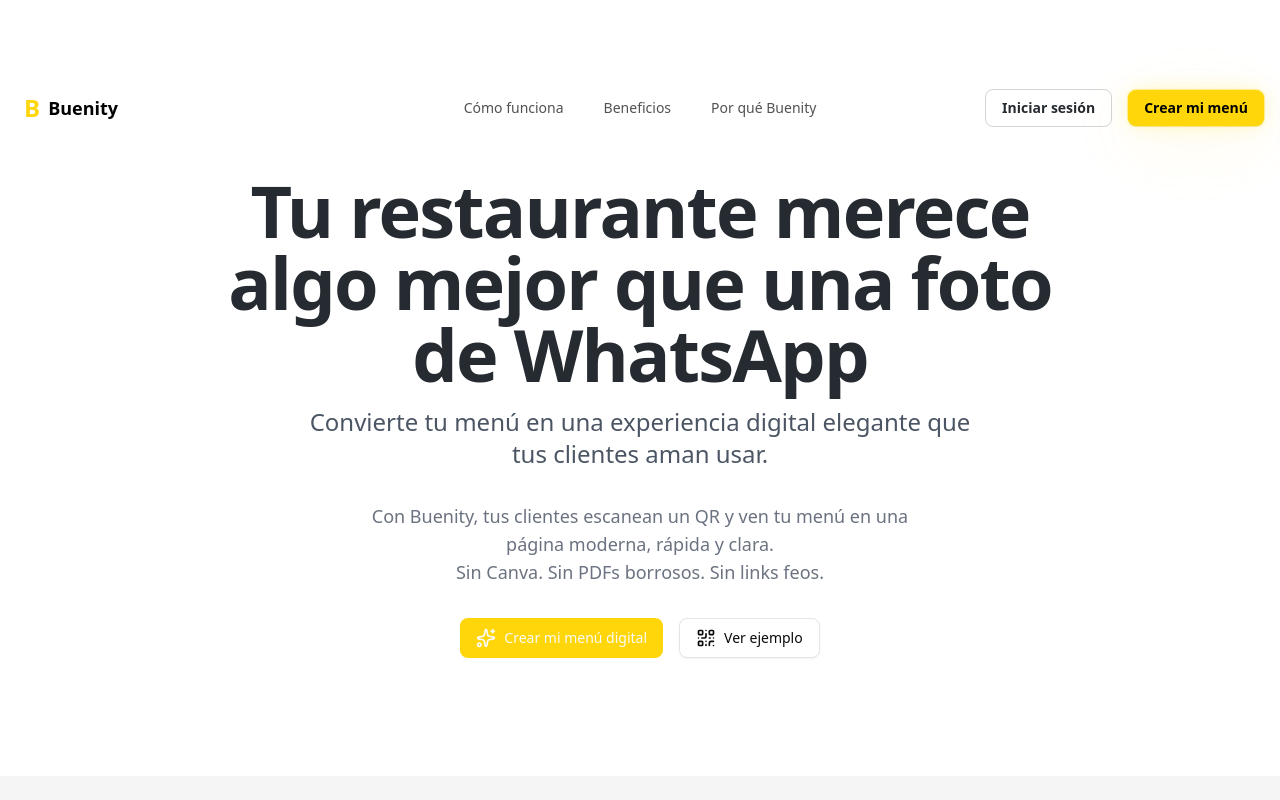
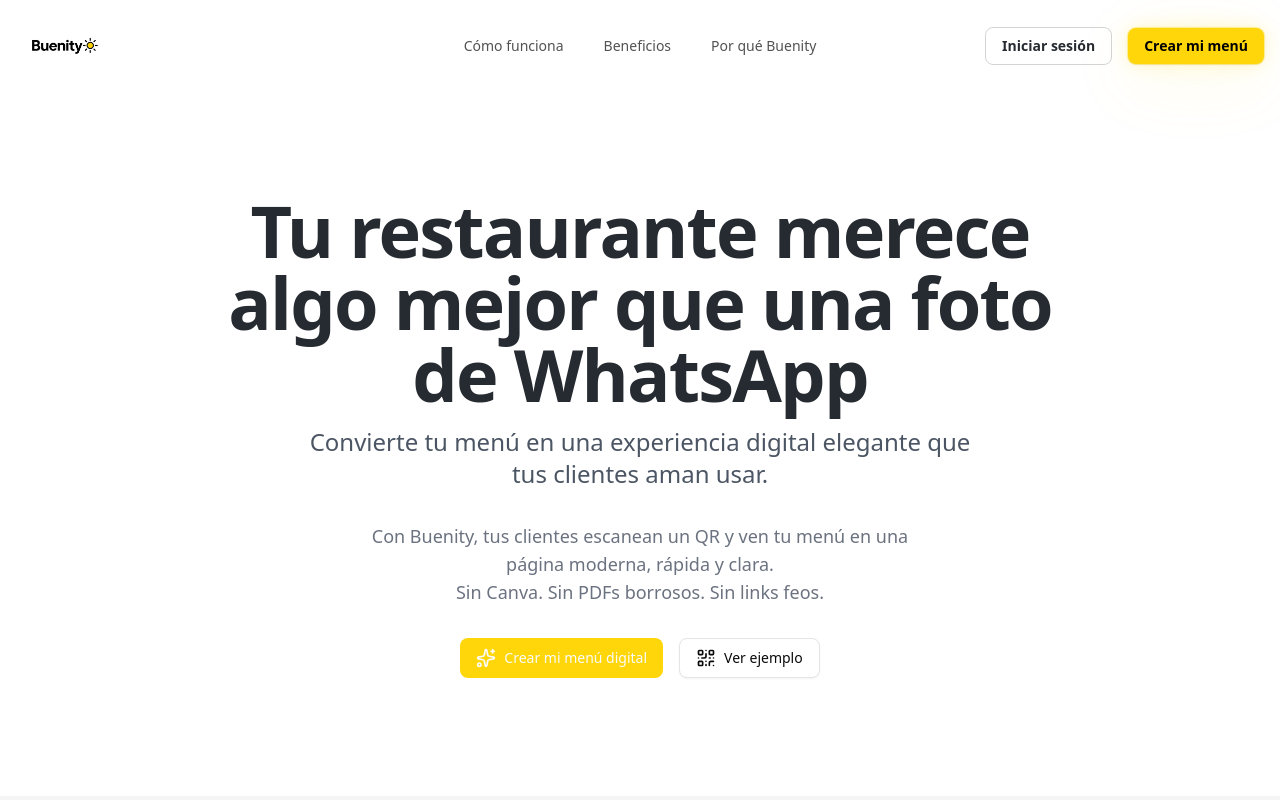
Before and after one commit to buenity/buenity-landing, a Next.js app: page / in a window 1280 px wide. Shown: the top 800 px of the page. Built offline with nearby package versions, Linux system fonts and the light colour scheme.

Commit message:
mejore el header y el lauyout

```diff
--- a/src/app/layout.tsx
+++ b/src/app/layout.tsx
@@ -2,6 +2,7 @@
 import { Geist, Geist_Mono } from "next/font/google";
 import "./globals.css";
 import { Providers } from "@/providers/Providers";
+import { AppLayout } from "@/components/layout/AppLayout";
 
 const geistSans = Geist({
   variable: "--font-geist-sans",
@@ -42,7 +43,14 @@
       <body
         className={`${geistSans.variable} ${geistMono.variable} antialiased`}
       >
-        <Providers>{children}</Providers>
+        <Providers>
+          <AppLayout
+            hideHeaderOnRoutes={["/admin", "/dashboard"]}
+            hideFooterOnRoutes={["/admin", "/dashboard"]}
+          >
+            {children}
+          </AppLayout>
+        </Providers>
       </body>
     </html>
   );
--- a/src/app/page.tsx
+++ b/src/app/page.tsx
@@ -7,12 +7,10 @@
 import { FutureSection } from "@/components/sections/FutureSection";
 import { CTASection } from "@/components/sections/CTASection";
 import { TruthSection } from "@/components/sections/TruthSection";
-import { BuenityNavbar } from "@/components/layout/ResizableNavbar";
 
 export default function Home() {
   return (
-    <div className="min-h-screen bg-background">
-      <BuenityNavbar />
+    <>
       <HeroSection />
       <ProblemSection />
       <SolutionSection />
@@ -22,6 +20,6 @@
       <FutureSection />
       <CTASection />
       <TruthSection />
-    </div>
+    </>
   );
 }
--- /dev/null
+++ b/src/components/layout/AppLayout.tsx
@@ -0,0 +1,62 @@
+"use client";
+
+import { usePathname } from "next/navigation";
+import { type ReactNode } from "react";
+import { BuenityNavbar } from "./ResizableNavbar";
+import { Footer } from "./Footer";
+
+interface AppLayoutProps {
+    children: ReactNode;
+    /**
+     * Si es true, siempre muestra el header. Si es false, siempre lo oculta.
+     * Si es undefined, usa las reglas automáticas basadas en la ruta.
+     */
+    showHeader?: boolean;
+    /**
+     * Si es true, siempre muestra el footer. Si es false, siempre lo oculta.
+     * Si es undefined, usa las reglas automáticas basadas en la ruta.
+     */
+    showFooter?: boolean;
+    /**
+     * Rutas donde el header debe estar oculto (por defecto)
+     */
+    hideHeaderOnRoutes?: string[];
+    /**
+     * Rutas donde el footer debe estar oculto (por defecto)
+     */
+    hideFooterOnRoutes?: string[];
+}
+
+/**
+ * Layout principal de la aplicación que maneja el renderizado condicional
+ * del header y footer basado en rutas o props explícitas.
+ */
+export function AppLayout({
+    children,
+    showHeader,
+    showFooter,
+    hideHeaderOnRoutes = [],
+    hideFooterOnRoutes = [],
+}: AppLayoutProps) {
+    const pathname = usePathname();
+
+    // Determinar si mostrar el header
+    const shouldShowHeader =
+        showHeader !== undefined
+            ? showHeader
+            : !hideHeaderOnRoutes.some((route) => pathname.startsWith(route));
+
+    // Determinar si mostrar el footer
+    const shouldShowFooter =
+        showFooter !== undefined
+            ? showFooter
+            : !hideFooterOnRoutes.some((route) => pathname.startsWith(route));
+
+    return (
+        <div className="min-h-[100dvh] bg-background flex flex-col w-full">
+            {shouldShowHeader && <BuenityNavbar />}
+            <main className="flex-1 w-full">{children}</main>
+            {shouldShowFooter && <Footer />}
+        </div>
+    );
+}
--- /dev/null
+++ b/src/components/layout/Footer.tsx
@@ -0,0 +1,75 @@
+"use client";
+
+export function Footer() {
+    return (
+        <footer className="border-t border-border bg-background">
+            <div className="container mx-auto px-4 py-8">
+                <div className="grid grid-cols-1 md:grid-cols-4 gap-8">
+                    {/* Logo y descripción */}
+                    <div className="col-span-1 md:col-span-2">
+                        <h3 className="text-lg font-semibold text-primary-text mb-2">
+                            Buenity
+                        </h3>
+                        <p className="text-sm text-secondary-text">
+                            Convierte tu menú en una experiencia digital elegante que tus
+                            clientes aman usar.
+                        </p>
+                    </div>
+
+                    {/* Enlaces rápidos */}
+                    <div>
+                        <h4 className="text-sm font-semibold text-primary-text mb-4">
+                            Enlaces
+                        </h4>
+                        <ul className="space-y-2 text-sm text-secondary-text">
+                            <li>
+                                <a href="#como-funciona" className="hover:text-primary">
+                                    Cómo funciona
+                                </a>
+                            </li>
+                            <li>
+                                <a href="#beneficios" className="hover:text-primary">
+                                    Beneficios
+                                </a>
+                            </li>
+                            <li>
+                                <a href="#por-que-buenity" className="hover:text-primary">
+                                    Por qué Buenity
+                                </a>
+                            </li>
+                        </ul>
+                    </div>
+
+                    {/* Contacto */}
+                    <div>
+                        <h4 className="text-sm font-semibold text-primary-text mb-4">
+                            Contacto
+                        </h4>
+                        <ul className="space-y-2 text-sm text-secondary-text">
+                            <li>
+                                <a href="/contacto" className="hover:text-primary">
+                                    Contáctanos
+                                </a>
+                            </li>
+                            <li>
+                                <a href="/privacidad" className="hover:text-primary">
+                                    Privacidad
+                                </a>
+                            </li>
+                            <li>
+                                <a href="/terminos" className="hover:text-primary">
+                                    Términos
+                                </a>
+                            </li>
+                        </ul>
+                    </div>
+                </div>
+
+                {/* Copyright */}
+                <div className="mt-8 pt-8 border-t border-border text-center text-sm text-secondary-text">
+                    <p>© {new Date().getFullYear()} Buenity. Todos los derechos reservados.</p>
+                </div>
+            </div>
+        </footer>
+    );
+}
--- a/src/components/layout/ResizableNavbar.tsx
+++ b/src/components/layout/ResizableNavbar.tsx
@@ -11,6 +11,7 @@
     MobileNavMenu,
 } from "@/components/ui/resizable-navbar";
 import { useState } from "react";
+import Logo from "@/components/my/Logo";
 
 export function BuenityNavbar() {
     const navItems = [
--- a/src/components/my/Logo.tsx
+++ b/src/components/my/Logo.tsx
@@ -25,7 +25,7 @@
 }
 
 const sizeMap: Record<LogoSize, SizeMap> = {
-  small: { width: 60, height: 45 },
+  small: { width: 80, height: 80 },
   default: { width: 120, height: 90 },
   large: { width: 180, height: 135 },
 };
--- a/src/components/ui/resizable-navbar.tsx
+++ b/src/components/ui/resizable-navbar.tsx
@@ -6,8 +6,9 @@
   AnimatePresence,
   useScroll,
 } from "framer-motion";
+import Logo from "@/components/my/Logo";
+import React, { useRef, useState } from "react";
 
-import React, { useRef, useState } from "react";
 
 
 interface NavbarProps {
@@ -71,7 +72,7 @@
     <motion.div
       ref={ref}
       // IMPORTANT: Change this to class of `fixed` if you want the navbar to be fixed
-      className={cn("sticky inset-x-0 top-20 z-40 w-full", className)}
+      className={cn("sticky inset-x-0 top-2 z-40 w-full", className)}
     >
       {React.Children.map(children, (child) =>
         React.isValidElement(child)
@@ -238,8 +239,7 @@
       href="#"
       className="relative z-20 mr-4 flex items-center space-x-2 px-2 py-1 text-sm font-normal text-secondary"
     >
-      <span className="text-2xl font-bold text-primary">B</span>
-      <span className="font-semibold text-secondary text-lg">Buenity</span>
+      <Logo size="small" variant="whiteNoBg" />
     </a>
   );
 };
```
Also changed, not shown: src/hooks/useTheme.ts (line endings or trailing spaces), src/providers/Providers.tsx (line endings or trailing spaces).
